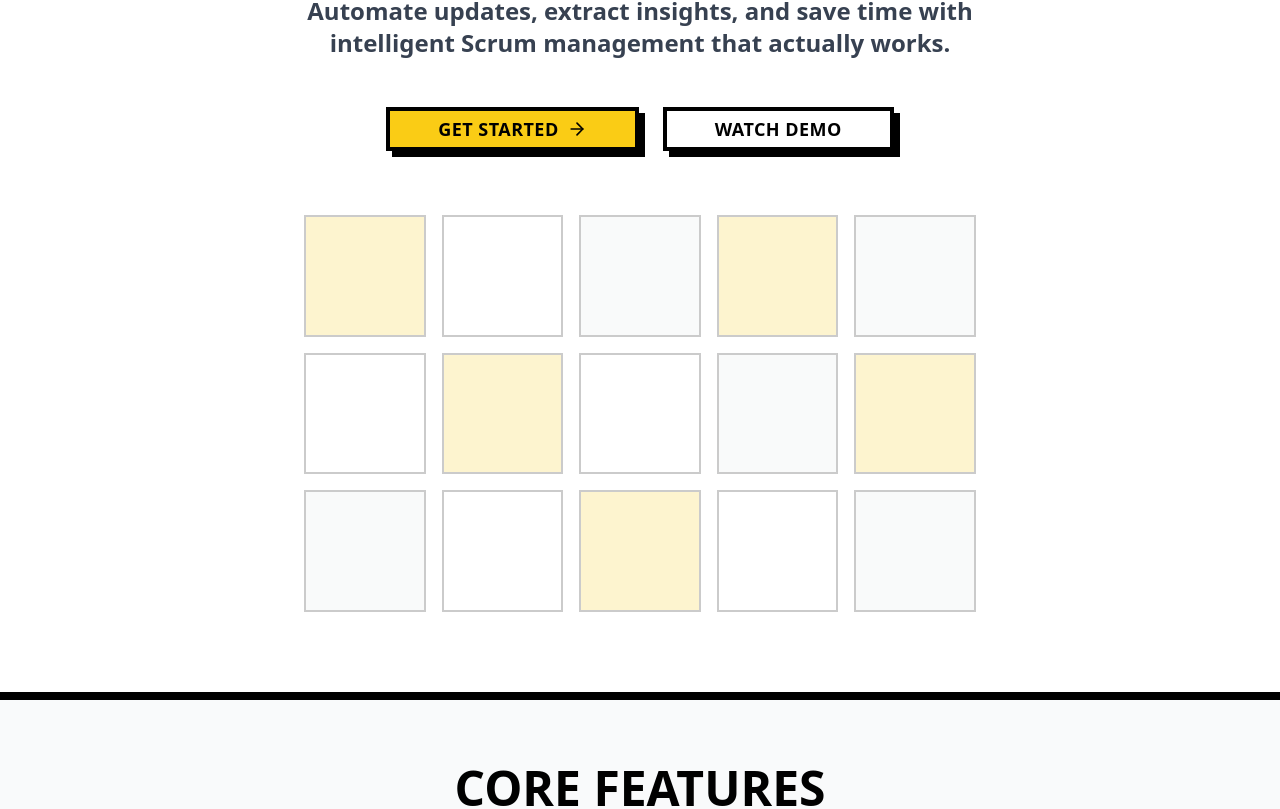
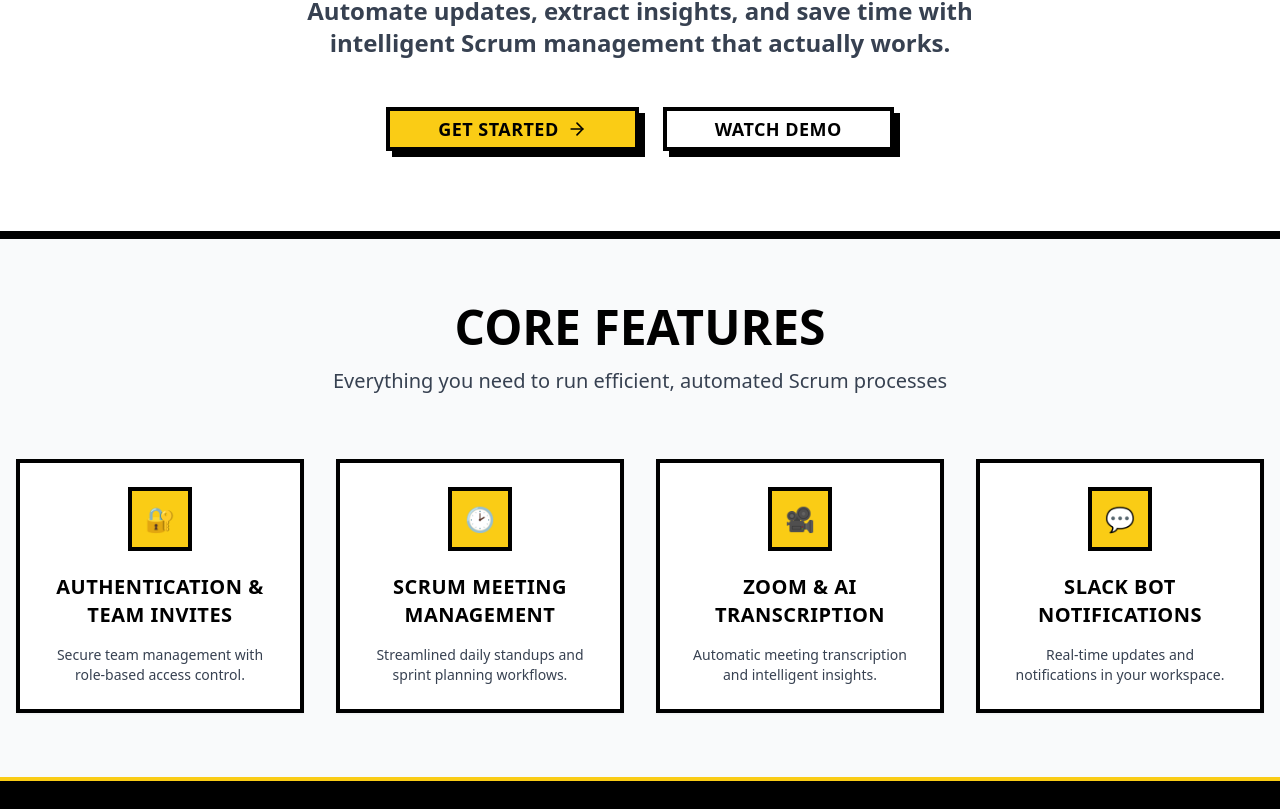
Before and after one commit to Sanket1815/scrum0-v1, a Next.js app: page / in a window 1280 px wide. Shown: the part 505-1314 px from the top of the page. Built offline with nearby package versions, Linux system fonts and the light colour scheme.

Commit message:
Updated page.tsx

```diff
--- a/app/page.tsx
+++ b/app/page.tsx
@@ -143,16 +143,7 @@ export default function LandingPage() {
             </div>
 
             {/* Geometric Pattern */}
-            <div className="mt-16 grid grid-cols-3 md:grid-cols-5 gap-4 max-w-2xl mx-auto opacity-20">
-              {[...Array(15)].map((_, i) => (
-                <div
-                  key={i}
-                  className={`aspect-square border-2 border-black ${
-                    i % 3 === 0 ? 'bg-yellow-400' : i % 2 === 0 ? 'bg-gray-200' : 'bg-white'
-                  }`}
-                />
-              ))}
-            </div>
+
           </div>
         </div>
       </section>
```
